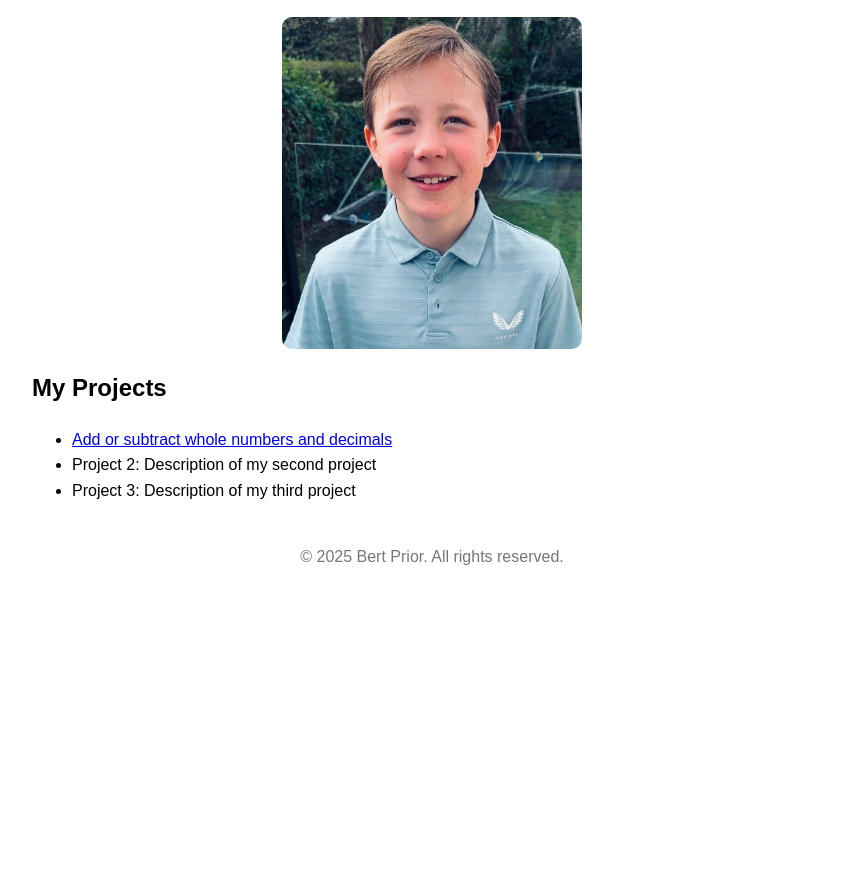
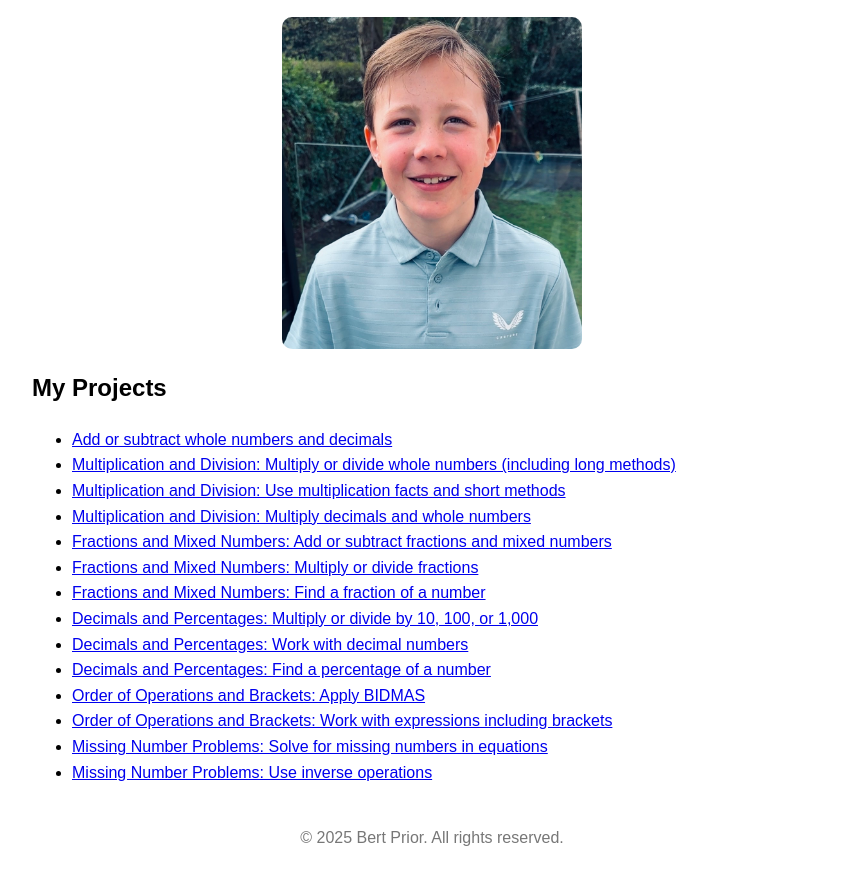
Before and after one commit to dmhprior/bert, a plain HTML site: page index.html in a window 1280 px wide. Shown: the part 157-1042 px from the top of the page, without its empty margins (208-1071 px from the left). Before the commit the page ends 800 px from the top, so only its background shows below. Drawn offline with Linux system fonts and the light colour scheme.

Commit message:
Update index.html

```diff
--- a/index.html
+++ b/index.html
@@ -45,8 +45,19 @@
         <h2>My Projects</h2>
         <ul>
             <li><a href="https://dmhprior.github.io/bert/Whole%20Numbers%20and%20Decimals%202.html">Add or subtract whole numbers and decimals</a></li>
-            <li>Project 2: Description of my second project</li>
-            <li>Project 3: Description of my third project</li>
+            <li><a href="https://dmhprior.github.io/bert/multiply_or_divide_whole_numbers.html">Multiplication and Division: Multiply or divide whole numbers (including long methods)</a></li>
+            <li><a href="https://dmhprior.github.io/bert/use_multiplication_facts.html">Multiplication and Division: Use multiplication facts and short methods</a></li>
+            <li><a href="https://dmhprior.github.io/bert/multiply_decimals.html">Multiplication and Division: Multiply decimals and whole numbers</a></li>
+            <li><a href="https://dmhprior.github.io/bert/add_subtract_fractions.html">Fractions and Mixed Numbers: Add or subtract fractions and mixed numbers</a></li>
+            <li><a href="https://dmhprior.github.io/bert/multiply_divide_fractions.html">Fractions and Mixed Numbers: Multiply or divide fractions</a></li>
+            <li><a href="https://dmhprior.github.io/bert/find_fraction_of_number.html">Fractions and Mixed Numbers: Find a fraction of a number</a></li>
+            <li><a href="https://dmhprior.github.io/bert/multiply_divide_by_10_100_1000.html">Decimals and Percentages: Multiply or divide by 10, 100, or 1,000</a></li>
+            <li><a href="https://dmhprior.github.io/bert/work_with_decimal_numbers.html">Decimals and Percentages: Work with decimal numbers</a></li>
+            <li><a href="https://dmhprior.github.io/bert/find_percentage_of_number.html">Decimals and Percentages: Find a percentage of a number</a></li>
+            <li><a href="https://dmhprior.github.io/bert/apply_bidmas.html">Order of Operations and Brackets: Apply BIDMAS</a></li>
+            <li><a href="https://dmhprior.github.io/bert/expressions_with_brackets.html">Order of Operations and Brackets: Work with expressions including brackets</a></li>
+            <li><a href="https://dmhprior.github.io/bert/solve_missing_numbers.html">Missing Number Problems: Solve for missing numbers in equations</a></li>
+            <li><a href="https://dmhprior.github.io/bert/inverse_operations.html">Missing Number Problems: Use inverse operations</a></li>
         </ul>
     </main>
 
```
